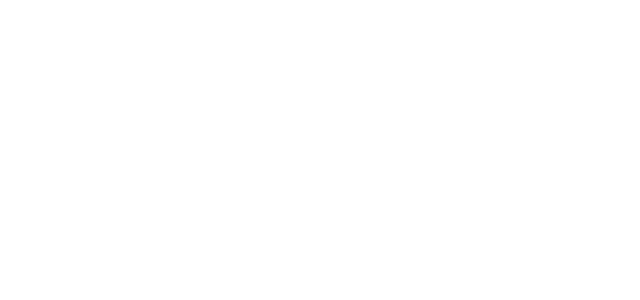
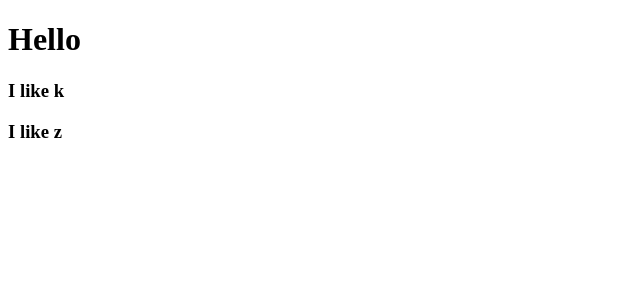
Before and after one commit to Ramsr-git/movie_app_seon, a React (Create React App) app: page / in a window 1280 px wide. Shown: the top 300 px of the page, without its empty margins (0-640 px from the left). Built offline with nearby package versions, Linux system fonts and the light colour scheme.

Commit message:
react 기본원리

```diff
--- a/src/App.js
+++ b/src/App.js
@@ -1,7 +1,17 @@
 import React from "react";
 
+function Food({ e }) {
+  return <h3>I like {e}</h3>;
+}
+
 function App() {
-  return <div className="App"></div>;
+  return (
+    <div>
+      <h1>Hello</h1>
+      <Food e="k" />
+      <Food e="z" />
+    </div>
+  );
 }
 
 export default App;
```
